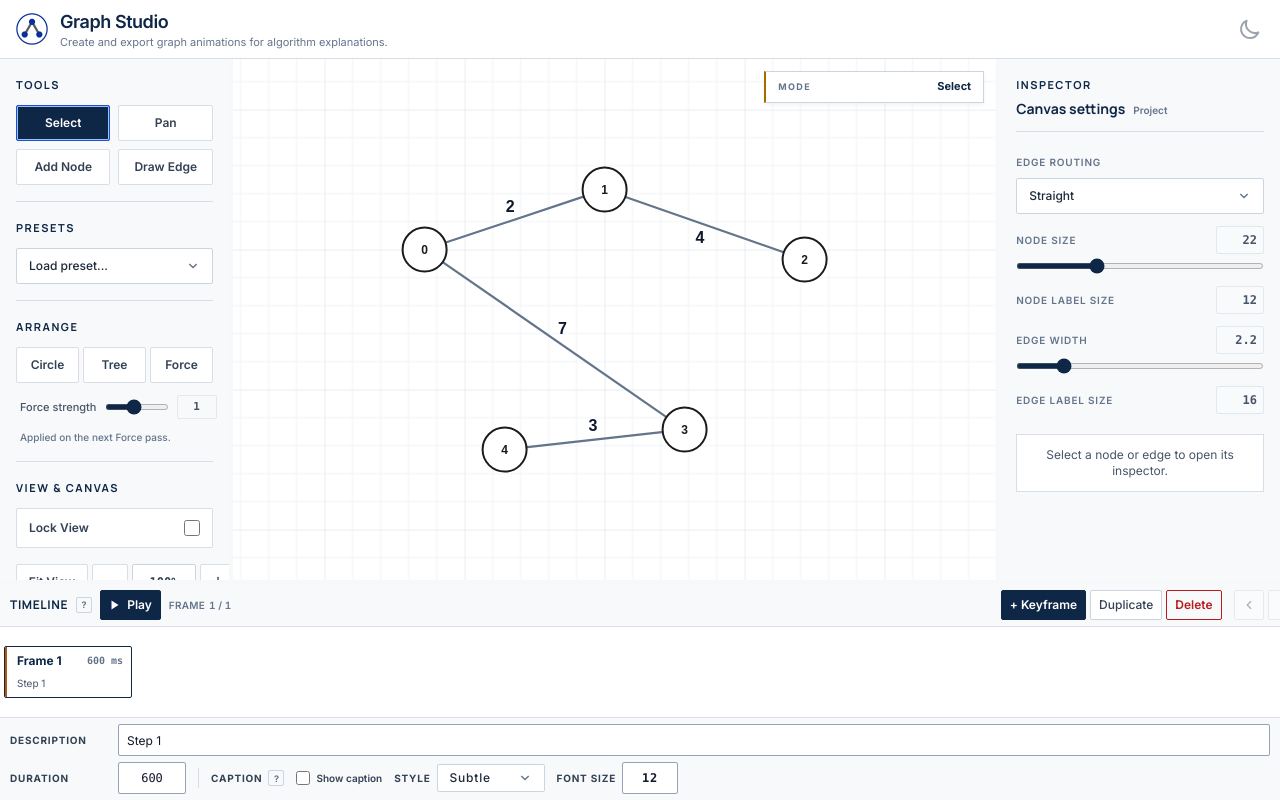
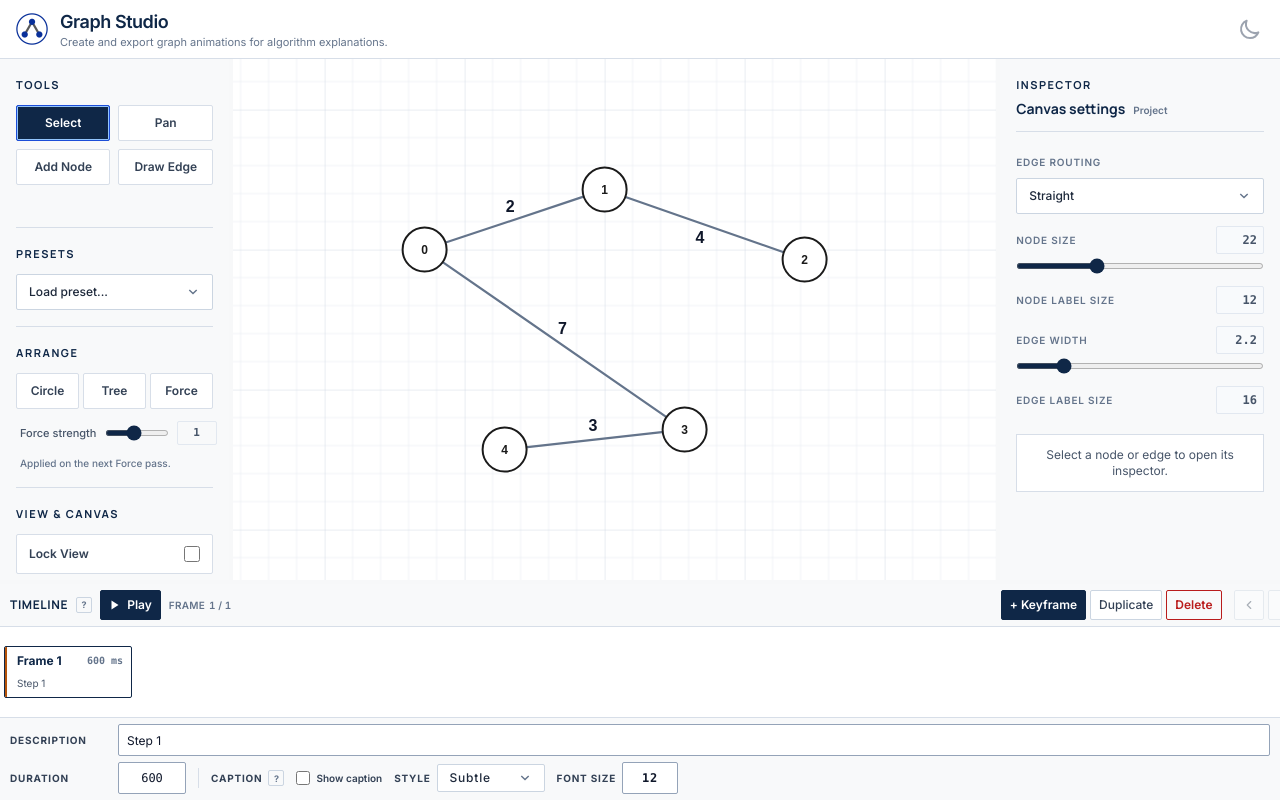
Before and after one commit to cpinitiative/graph-viz, a React (Vite) app: page / in a window 1280 px wide. Built offline with nearby package versions, Linux system fonts and the light colour scheme.

Commit message:
refactor(graph-studio): compact mode guidance

```diff
--- a/src/components/visualizers/Graphs/graphStudio/GraphStudioLayout.jsx
+++ b/src/components/visualizers/Graphs/graphStudio/GraphStudioLayout.jsx
@@ -37,20 +37,25 @@ const MODE_LABELS = {
   draw: 'Draw Edge',
 };
 
-const getModeGuidance = ({ mode, currentFrame = 0, drawFrom }) => {
-  const scope = `Applies from Frame ${Math.max(0, Number(currentFrame) || 0) + 1} onward`;
-  if (mode === 'pan') return { action: 'Drag canvas', scope: '' };
-  if (mode === 'add') return { action: 'Click canvas', scope };
+const getModeGuidance = ({ mode, drawFrom }) => {
+  const modeLabel = MODE_LABELS[mode] ?? MODE_LABELS.select;
+  if (mode === 'pan') return { modeLabel, action: 'Drag canvas' };
+  if (mode === 'add') return { modeLabel, action: 'Click canvas' };
   if (mode !== 'draw') return null;
   if (drawFrom !== null && drawFrom !== undefined) {
     return {
+      modeLabel,
       action: 'Choose target',
-      scope,
       accessibleAction: `Source node ${drawFrom} selected; choose target`,
     };
   }
-  return { action: 'Choose source, then target', scope };
+  return { modeLabel, action: 'Choose source, then target' };
 };
+
+const getTimelineEditScope = ({ mode, currentFrame = 0 }) =>
+  mode === 'add' || mode === 'draw'
+    ? `From Frame ${Math.max(0, Number(currentFrame) || 0) + 1} onward`
+    : '';
 
 const getStatusClassName = status => {
   const tone = STATUS_ERROR_PATTERN.test(status)
@@ -69,8 +74,6 @@ const getStatusClassName = status => {
 
 const canvasHudStackClass =
   'pointer-events-none absolute right-3 top-3 z-30 flex w-80 max-w-[90%] flex-col items-end gap-2';
-const canvasModeIndicatorClass =
-  'pointer-events-none w-[220px] max-w-full border border-[#CBD5E1] border-l-2 border-l-[#A66A00] bg-[#FFFFFF] px-3 py-2 text-left text-[#0F172A] shadow-[0_2px_4px_#0F172A0D] dark:border-[#475569] dark:border-l-[#F59E0B] dark:bg-[#111827] dark:text-[#F8FAFC]';
 const recoveryShellClass =
   'pointer-events-auto w-80 max-w-full border border-[#CBD5E1] bg-[#FFFFFF] text-[#0F172A] shadow-[0_6px_18px_#0F172A14] dark:border-[#475569] dark:bg-[#111827] dark:text-[#F8FAFC]';
 const recoveryToggleClass =
@@ -82,63 +85,6 @@ const getRecoverySignature = entries =>
   (entries ?? [])
     .map(entry => `${entry.type}:${entry.id}:${entry.note ?? ''}`)
     .join('|');
-
-const CanvasModeIndicator = ({ mode, currentFrame, drawFrom, lockCanvas }) => {
-  const modeLabel = MODE_LABELS[mode] ?? MODE_LABELS.select;
-  const guidance = getModeGuidance({ mode, currentFrame, drawFrom });
-  const accessibleLabel = [
-    `Current canvas mode: ${modeLabel}`,
-    lockCanvas ? 'View locked' : '',
-    guidance?.accessibleAction ?? guidance?.action,
-    guidance?.scope,
-  ]
-    .filter(Boolean)
-    .join('. ');
-
-  return (
-    <div
-      className={canvasModeIndicatorClass}
-      data-testid="canvas-mode-indicator"
-      data-mode={mode}
-      aria-label={accessibleLabel}
-      aria-live="polite"
-    >
-      <div className="flex items-baseline justify-between gap-3">
-        <span className="text-[9px] font-bold uppercase tracking-[0.16em] text-[#64748B] dark:text-[#94A3B8]">
-          Mode
-        </span>
-        <span className="text-[11px] font-bold leading-tight text-[#0F2747] dark:text-[#F8FAFC]">
-          {modeLabel}
-        </span>
-      </div>
-      {(lockCanvas || guidance) && (
-        <div className="mt-1 space-y-0.5 border-t border-[#E2E8F0] pt-1 text-[10px] font-medium leading-snug dark:border-[#334155]">
-          {lockCanvas && (
-            <div
-              className="font-bold uppercase tracking-[0.1em] text-[#A66A00] dark:text-[#F59E0B]"
-              data-testid="canvas-view-lock-indicator"
-            >
-              View locked
-            </div>
-          )}
-          {guidance && (
-            <div
-              className="space-y-0.5 text-[#475569] dark:text-[#CBD5E1]"
-              data-testid="canvas-mode-guidance"
-            >
-              <div>{guidance.action}</div>
-              {guidance.scope && (
-                <div className="text-[#64748B] dark:text-[#94A3B8]">
-                  {guidance.scope}
-                </div>
-              )}
-            </div>
-          )}
-        </div>
-      )}
-    </div>
-  );
-};
 
 const PresenceRecoveryAffordance = ({ recovery }) => {
   const entries = Array.isArray(recovery?.entries) ? recovery.entries : [];
@@ -300,18 +246,14 @@ const MobileOverlay = ({ side, closeLabel, onClose, children }) => {
   );
 };
 
-const CanvasStage = ({ canvas, currentFrame, status, presenceRecovery }) => (
+const CanvasStage = ({ canvas, status, presenceRecovery }) => (
   <motion.div className="relative h-full" layoutId="graphstudio-main-canvas">
     <GraphCanvas {...canvas} />
-    <div className={canvasHudStackClass} data-testid="canvas-hud-stack">
-      <CanvasModeIndicator
-        mode={canvas.mode}
-        currentFrame={currentFrame}
-        drawFrom={canvas.drawFrom}
-        lockCanvas={canvas.lockCanvas}
-      />
-      <PresenceRecoveryAffordance recovery={presenceRecovery} />
-    </div>
+    {Boolean(presenceRecovery?.entries?.length) && (
+      <div className={canvasHudStackClass} data-testid="canvas-hud-stack">
+        <PresenceRecoveryAffordance recovery={presenceRecovery} />
+      </div>
+    )}
     {status && (
       <div
         className={getStatusClassName(status)}
@@ -435,8 +377,20 @@ const GraphStudioLayout = ({
   const [showPropertyPanel, setShowPropertyPanel] = useState(false);
   const [isImportMenuOpen, setIsImportMenuOpen] = useState(false);
   const [isExportMenuOpen, setIsExportMenuOpen] = useState(false);
+  const modeGuidance = getModeGuidance({
+    mode: canvas.mode,
+    drawFrom: canvas.drawFrom,
+  });
+  const timelineProps = {
+    ...timeline,
+    editScope: getTimelineEditScope({
+      mode: canvas.mode,
+      currentFrame: timeline.currentFrame,
+    }),
+  };
   const sidebarProps = {
     ...sidebar,
+    modeGuidance,
     onOpenImportMenu: () => setIsImportMenuOpen(true),
     onOpenExportMenu: () => {
       if (sidebar.onBeginExportReview?.() === false) return;
@@ -480,8 +434,18 @@ const GraphStudioLayout = ({
           >
             <MenuIcon />
           </MobileHeaderButton>
-          <span className="text-sm font-semibold text-on-surface dark:text-dark-on-surface">
-            Graph Studio
+          <span className="min-w-0 text-center text-on-surface dark:text-dark-on-surface">
+            <span className="block text-sm font-semibold">Graph Studio</span>
+            {(canvas.lockCanvas || modeGuidance) && (
+              <span
+                className="block max-w-[220px] truncate text-[10px] font-medium text-[#64748B] dark:text-[#94A3B8]"
+                data-testid="mobile-mode-guidance"
+              >
+                {canvas.lockCanvas
+                  ? 'View locked'
+                  : `${modeGuidance.modeLabel} · ${modeGuidance.action}`}
+              </span>
+            )}
           </span>
           <MobileHeaderButton
             label={
@@ -519,14 +483,13 @@ const GraphStudioLayout = ({
         <div className="relative min-h-0 flex-1">
           <CanvasStage
             canvas={canvas}
-            currentFrame={sidebar.currentFrame}
             presenceRecovery={presenceRecovery}
             status={status}
           />
         </div>
 
         <div className="min-h-[260px] flex-none border-t border-outline-variant/20 dark:border-dark-outline-variant/20">
-          <TimelinePanel {...timeline} />
+          <TimelinePanel {...timelineProps} />
         </div>
 
         <ModalStack {...modalStackProps} />
@@ -546,7 +509,6 @@ const GraphStudioLayout = ({
             <Panel minSize="40%" defaultSize="60%">
               <CanvasStage
                 canvas={canvas}
-                currentFrame={sidebar.currentFrame}
                 presenceRecovery={presenceRecovery}
                 status={status}
               />
@@ -564,7 +526,7 @@ const GraphStudioLayout = ({
           maxSize="320px"
           className="min-h-0"
         >
-          <TimelinePanel {...timeline} />
+          <TimelinePanel {...timelineProps} />
         </Panel>
       </PanelGroup>
       <ModalStack {...modalStackProps} />
--- a/src/components/visualizers/Graphs/graphStudio/LeftSidebar.jsx
+++ b/src/components/visualizers/Graphs/graphStudio/LeftSidebar.jsx
@@ -366,6 +366,7 @@ const ZoomInIcon = () => (
 
 const LeftSidebar = ({
   mode,
+  modeGuidance = null,
   setMode,
   snapEnabled,
   setSnapEnabled,
@@ -437,6 +438,18 @@ const LeftSidebar = ({
               <span className="truncate">{tool.label}</span>
             </button>
           ))}
+        </div>
+        <div className="min-h-4">
+          {modeGuidance && (
+            <p
+              className="text-[10px] font-medium leading-4 text-[#64748B] dark:text-[#94A3B8]"
+              data-testid="tool-mode-guidance"
+              aria-label={`${modeGuidance.modeLabel}. ${modeGuidance.accessibleAction ?? modeGuidance.action}`}
+              aria-live="polite"
+            >
+              {modeGuidance.action}
+            </p>
+          )}
         </div>
       </SidebarSection>
 
--- a/src/components/visualizers/Graphs/graphStudio/TimelinePanel.jsx
+++ b/src/components/visualizers/Graphs/graphStudio/TimelinePanel.jsx
@@ -266,6 +266,7 @@ const CaptionFontSizeInput = ({ value, onCommit }) => {
 const TimelinePanel = ({
   steps,
   currentFrame,
+  editScope = '',
   onFrameChange,
   onStepDurationChange,
   onDescriptionChange,
@@ -303,7 +304,7 @@ const TimelinePanel = ({
       tabIndex="0"
     >
       <div className="flex shrink-0 flex-wrap items-center justify-between gap-1.5 border-b border-[#D7DEE8] bg-[#F8F9FA] px-2.5 py-1.5 dark:border-[#334155] dark:bg-[#111827]">
-        <div className="flex min-w-0 items-center gap-2">
+        <div className="flex min-w-0 flex-wrap items-center gap-x-2 gap-y-1">
           <div className="font-manrope text-xs font-bold uppercase tracking-wider text-[#0F2747] dark:text-[#F8FAFC]">
             Timeline
           </div>
@@ -341,6 +342,19 @@ const TimelinePanel = ({
               {currentFrame + 1} / {Math.max(1, steps.length)}
             </span>
           </div>
+          {editScope && (
+            <div
+              className="flex items-center gap-1.5 whitespace-nowrap text-[10px] font-medium text-[#64748B] dark:text-[#94A3B8]"
+              data-testid="timeline-edit-scope"
+              aria-label={`Edit scope: ${editScope}`}
+            >
+              <span
+                aria-hidden="true"
+                className="h-1.5 w-1.5 rounded-full bg-[#A66A00] dark:bg-[#F59E0B]"
+              />
+              {editScope}
+            </div>
+          )}
         </div>
         <div className="ml-auto flex flex-wrap items-center justify-end gap-1.5 lg:w-[22%] lg:shrink-0 lg:flex-nowrap lg:justify-start lg:gap-1 lg:pl-2">
           <button
```
Also changed, not shown: 1 other file (tests, documents, lock files or other folders).
